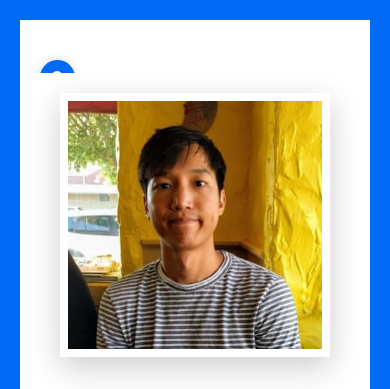
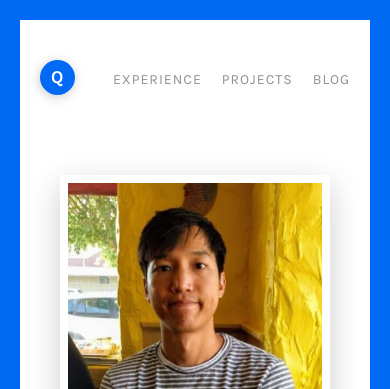
Before and after one commit to 1qlee/portfolio-old, a Gatsby site: page / in a window 390 px wide. Shown: the top 389 px of the page. Built offline with nearby package versions, Linux system fonts and the light colour scheme; Gatsby itself is replaced by a stand-in of ours; some packages are replaced by stand-ins of ours.

Commit message:
Fixed height on mobile to the best of my current understanding

```diff
--- a/src/components/main.js
+++ b/src/components/main.js
@@ -38,6 +38,12 @@ const MainBlock = styled.div`
   width: 100%;
   &.clear-nav {
     height: calc(100vh - 155px);
+    @media only screen and (max-height: 750px) {
+      height: auto;
+    }
+    @media only screen and (max-width: 780px) {
+      height: auto;
+    }
   }
   &:not(:last-child) {
     margin-bottom: 1rem;
```
